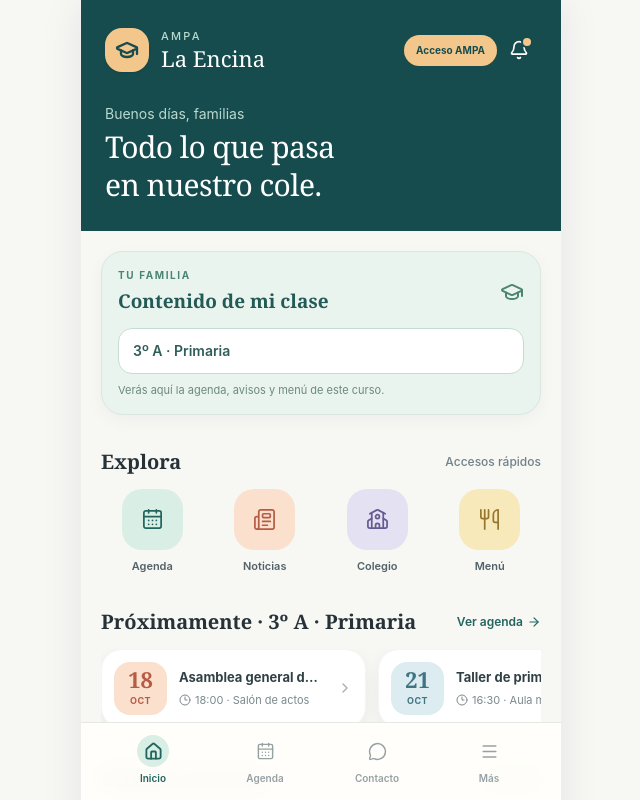
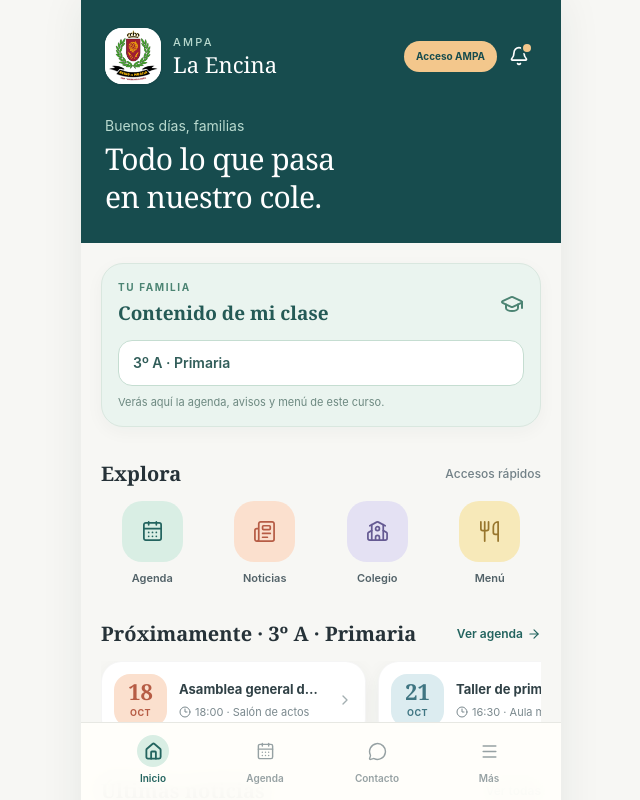
Before and after one commit to antoniolu-zapata-espinosa/app-para-ampa, a Next.js app: page / in a window 1280 px wide. Shown: the top 800 px of the page, without its empty margins (319-959 px from the left). Built offline with nearby package versions, Linux system fonts and the light colour scheme.

Commit message:
Actualiza el logotipo del colegio

```diff
--- a/app/page.tsx
+++ b/app/page.tsx
@@ -54,8 +54,8 @@ export default function Page() {
         <header className="bg-[#174c4e] px-6 pb-7 pt-7 text-white">
           <div className="flex items-center justify-between">
             <div className="flex items-center gap-3">
-              <div className="flex size-11 items-center justify-center rounded-[17px] bg-[#f3c78c] text-[#174c4e] shadow-sm">
-                <GraduationCap className="size-6" strokeWidth={2.3} />
+              <div className="flex size-14 items-center justify-center overflow-hidden rounded-[17px] bg-white shadow-sm">
+                <img src="/logo-reino-murcia.png" alt="CEIP Colegio Bilingüe Reino de Murcia" className="size-full object-contain" />
               </div>
               <div>
                 <p className="text-[11px] font-medium uppercase tracking-[0.2em] text-[#b8d9ce]">AMPA</p>
```
Also changed, not shown: public/logo-reino-murcia.png (added).
